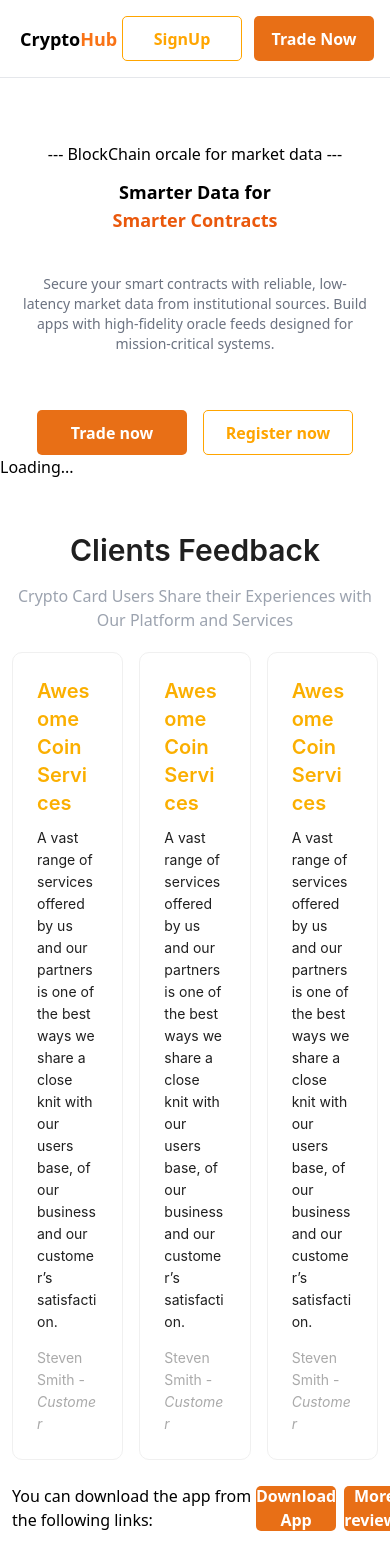
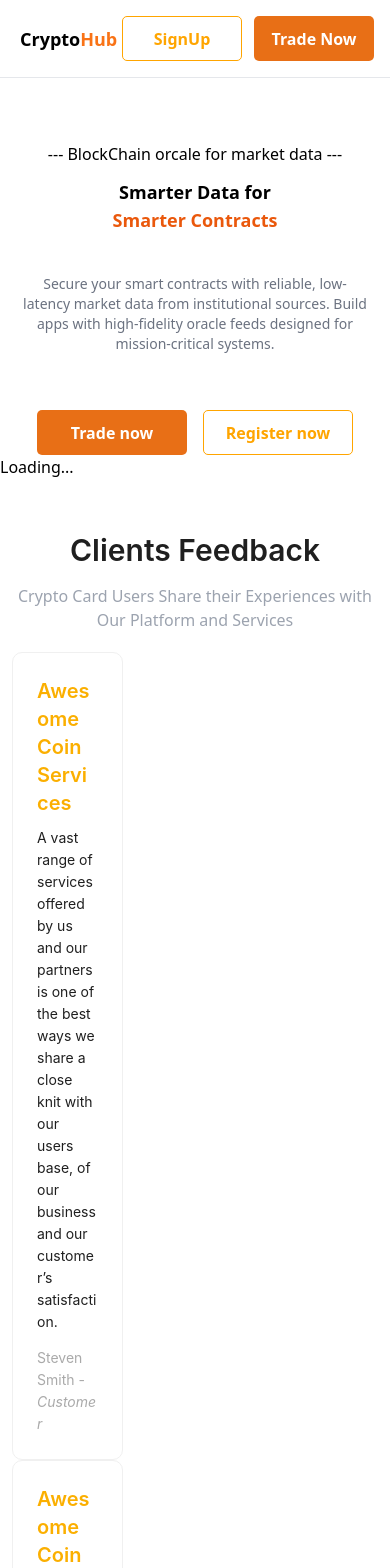
Before and after one commit to southsudhan/same, a React (Vite) app: page / in a window 390 px wide. Shown: the top 1568 px of the page. Built offline with nearby package versions, Linux system fonts and the light colour scheme; no server answers.

Commit message:
complete home leyout

```diff
--- a/src/Components/LeyOut/HomeLeyout/Footer/Footer.tsx
+++ b/src/Components/LeyOut/HomeLeyout/Footer/Footer.tsx
@@ -13,7 +13,7 @@ const FooterComponent = () => {
   return (
     <Footer className="justify-around lg:w-2/3 w-full lg:ml-80 ml-0 text-center bg-white border-t mt-10">
       <h1 className="text-orange-500 mb-10">Crypto Exchange Hub</h1>
-      <Row gutter={16}>
+      <Row gutter={16} className="mb-3">
         <Col span={8}>
           {/* <Text strong>Pyth</Text>   */}
           <Space direction="vertical" size="small">
@@ -27,7 +27,6 @@ const FooterComponent = () => {
         <Col span={8}>
           <Space direction="vertical" size="small">
             <Text>About</Text>
-            <Text>Stats</Text>
             <Text>Ranking</Text>
             <Text>Developers</Text>
             <Text>Documentation</Text>
@@ -38,7 +37,6 @@ const FooterComponent = () => {
           <Space direction="vertical" size="small">
             <Text>Blog</Text>
             <Text>Jobs</Text>
-            <Text>Disclaimer</Text>
             <Text>Brand Assets</Text>
             <Text>Blockchain Guides</Text>
             <Text>Data Driven</Text>
--- a/src/Components/LeyOut/HomeLeyout/SliderHome/SliderHome.tsx
+++ b/src/Components/LeyOut/HomeLeyout/SliderHome/SliderHome.tsx
@@ -34,11 +34,11 @@ const SliderHome = () => {
       <Title level={2} style={{ textAlign: "center" }}>
         Clients Feedback
       </Title>
-      <p  className="text-center text-gray-400 mb-5">
+      <p className="text-center text-gray-400 mb-5">
         Crypto Card Users Share their Experiences with Our Platform and Services
       </p>
 
-      <Row gutter={16} justify="center">
+      <Row gutter={16} justify="center" className="lg:flex-row flex-col">
         {feedbackData.map((feedback, index) => (
           <Col key={index} span={8}>
             <Card style={{ borderRadius: "10px" }}>
@@ -58,8 +58,12 @@ const SliderHome = () => {
       <div className="flex justify-between mt-6 items-center ">
         <p>You can download the app from the following links:</p>
         <div className="flex gap-2 w-2/6">
-          <Button>Download App</Button>
-          <Button>More reviews</Button>
+          <Button border="solid 1px orange" bgColor="#FFFFFF" color="orange">
+            Download App
+          </Button>
+          <Button border="solid 1px orange" bgColor="#FFFFFF" color="orange">
+            More reviews
+          </Button>
         </div>
       </div>
     </div>
--- a/src/Components/LeyOut/HomeLeyout/TableMarketLanding/TableMarketLanding.tsx
+++ b/src/Components/LeyOut/HomeLeyout/TableMarketLanding/TableMarketLanding.tsx
@@ -64,7 +64,6 @@ const TableMarketLanding = () => {
         pagination={false}
         className="text-center"
         bordered
-        style={{ backgroundColor: 'rgba(255, 255, 255, 0.1)' }}
       />
     </div>
   );
--- a/src/Components/LeyOut/TradeLeyout/OrderBlock/OrderBlock.tsx
+++ b/src/Components/LeyOut/TradeLeyout/OrderBlock/OrderBlock.tsx
@@ -1,5 +1,4 @@
 import { Card, Spin } from "antd";
-import Title from "antd/es/typography/Title";
 import { useCurrencies } from "../../../../Hooks/Currencies/useCurrencies";
 
 const OrderBlock = () => {
@@ -13,16 +12,19 @@ const OrderBlock = () => {
   }
 
   return (
-    <div className="overflow-y-scroll overflow-x-clip lg:p-2 p-10 h-[700px] lg:w-full w-screen">
+    <Card
+      title="Order Block"
+      size="default"
+      className="overflow-y-scroll overflow-x-clip  h-[700px] lg:w-full w-screen"
+    >
       {isLoading ? (
         <Spin size="large" />
       ) : (
-        <div className="grid grid-cols-1 gap-4 h-[40px] text-[10px]">
-          <p>Order Block</p>
+        <div className="grid grid-cols-1 gap- h-[40px] text-[10px]">
           {data?.map((crypto) => (
             <div
               key={crypto.id}
-              className={`flex h-[20px] justify-between items-center p-4    rounded-md ${
+              className={`flex h-[20px] justify-between items-center p-5 rounded-md ${
                 crypto.price_change_percentage_24h > 0
                   ? "bg-green-100"
                   : crypto.price_change_percentage_24h < 0
@@ -48,7 +50,7 @@ const OrderBlock = () => {
           ))}
         </div>
       )}
-    </div>
+    </Card>
   );
 };
 
--- a/src/Components/SideBar/SideBar.tsx
+++ b/src/Components/SideBar/SideBar.tsx
@@ -1,5 +1,5 @@
-import React, { useState } from "react";
-import { Menu, Drawer, Card } from "antd";
+import { useState } from "react";
+import { Menu, Drawer } from "antd";
 import {
   BiSolidDashboard,
   BiSolidUserAccount,
```
